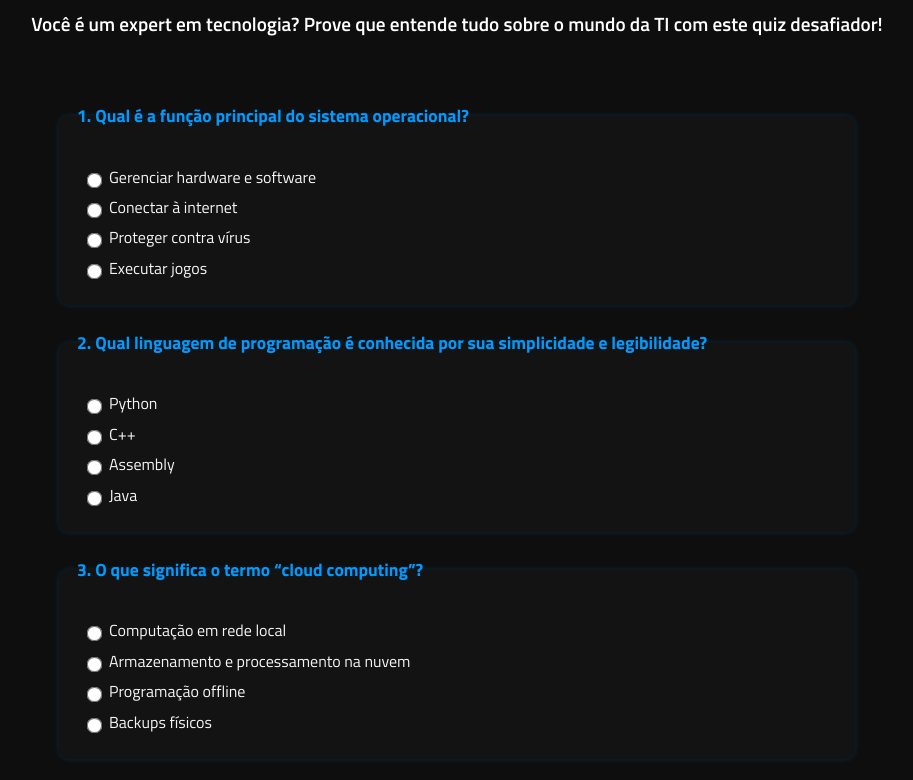
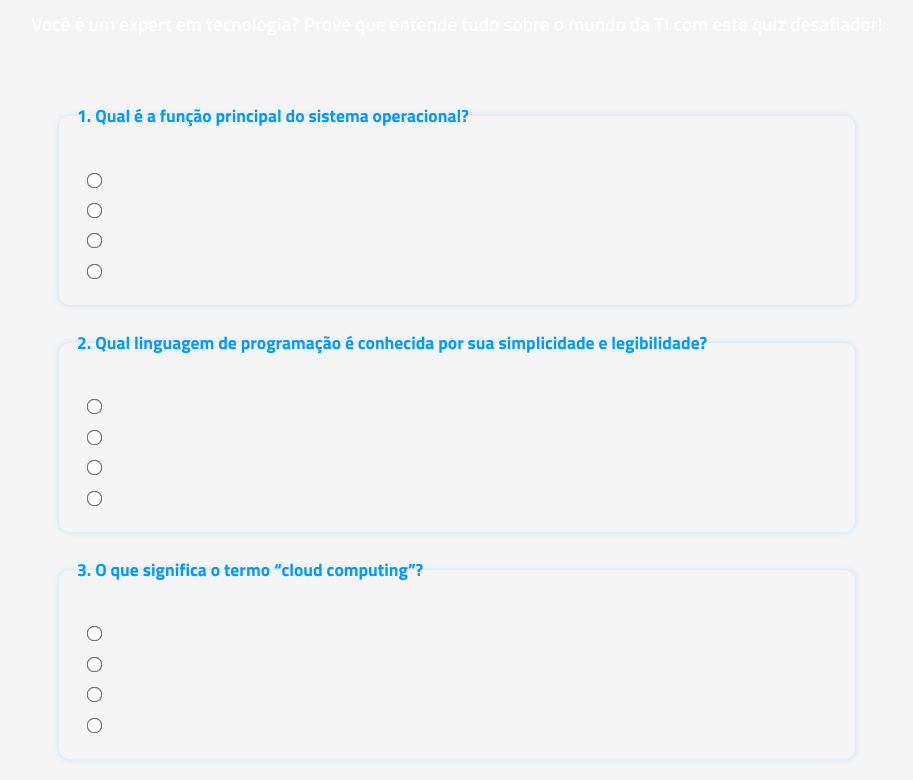
Before and after one commit to WiniCarvalho/Formulario, a plain HTML site: page index.html in a window 1280 px wide. Shown: the part 133-913 px from the top of the page, without its empty margins (183-1096 px from the left). Drawn offline with Linux system fonts and the light colour scheme.

Commit message:
Update styles.css

```diff
--- a/styles.css
+++ b/styles.css
@@ -1,5 +1,5 @@
 body {
-  background-color: #0e0e0e;
+  background-color: #f4f4f4;
   color: #f4f4f4;
   font-family: 'Titillium Web', sans-serif;
   margin: 0;
```
